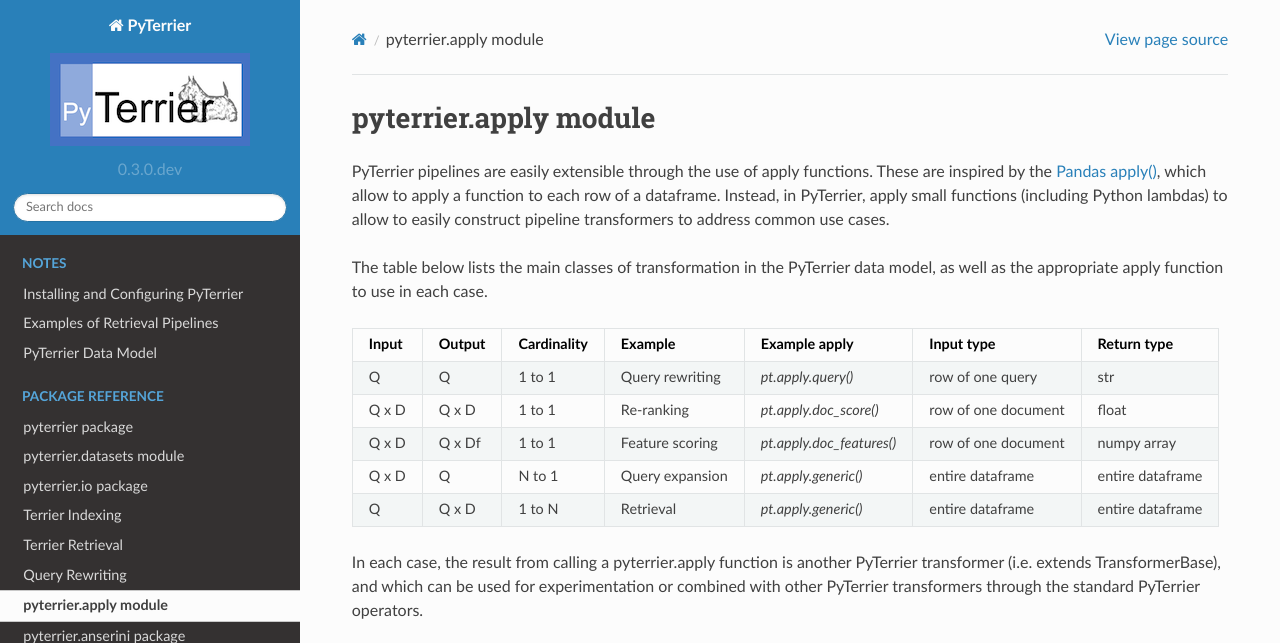
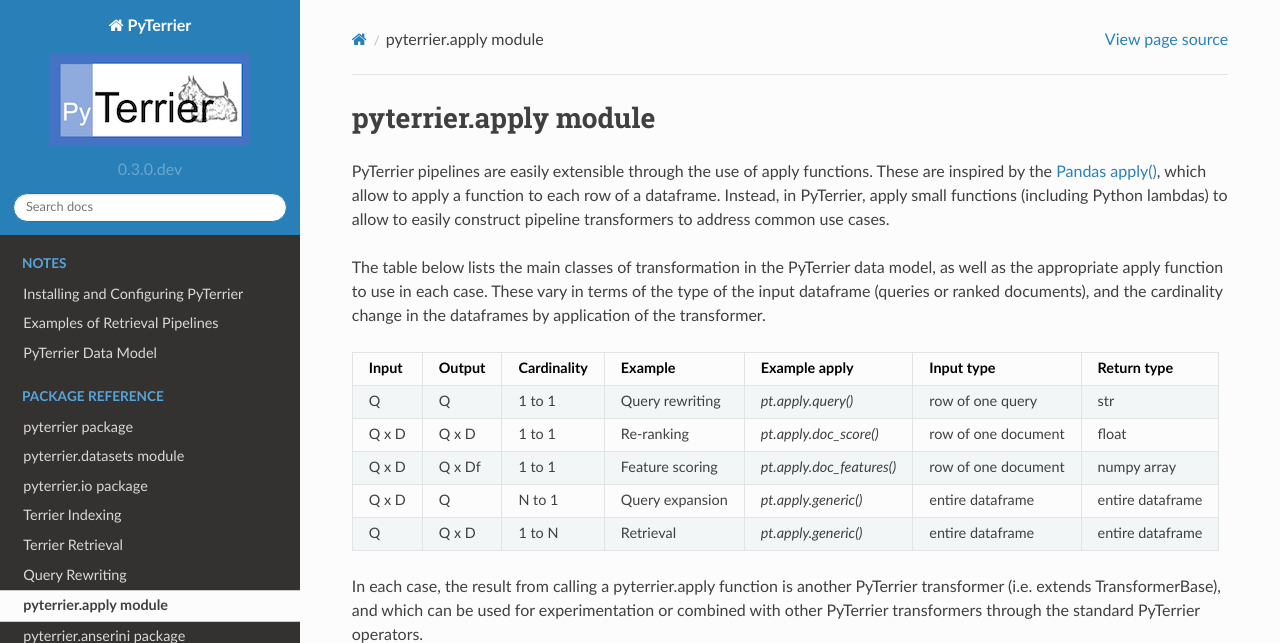
Before and after one commit to terrier-org/pyterrier, a Sphinx documentation site: the page built from docs/modules/apply.rst, in a window 1280 px wide and 960 px high, cut to the strip 0-643 px from the top of the window. Built offline with Sphinx 7.4.7 and the Read the Docs theme 2.0.0, drawn with Linux system fonts in a browser that asks for light colours; pages that are not in the unit, such as notebooks, are missing from menus; the version number is read from the project's files by our own code.

Commit message:
documentation updates

```diff
--- a/docs/modules/apply.rst
+++ b/docs/modules/apply.rst
@@ -2,13 +2,15 @@
 --------------------------
 
 PyTerrier pipelines are easily extensible through the use of apply functions.
-These are inspired by the `Pandas apply() <https://pandas.pydata.org/pandas-docs/stable/reference/api/pandas.DataFrame.apply.html>`_, which allow
-to apply a function to each row of a dataframe. Instead, in PyTerrier, apply
-small functions (including Python lambdas) to allow to easily construct
+These are inspired by the `Pandas apply() <https://pandas.pydata.org/pandas-docs/stable/reference/api/pandas.DataFrame.apply.html>`_,
+which allow to apply a function to each row of a dataframe. Instead, in PyTerrier,
+apply small functions (including Python lambdas) to allow to easily construct
 pipeline transformers to address common use cases.
 
 The table below lists the main classes of transformation in the PyTerrier data
-model, as well as the appropriate apply function to use in each case.
+model, as well as the appropriate apply function to use in each case. These vary
+in terms of the type of the input dataframe (queries or ranked documents), and
+the cardinality change in the dataframes by application of the transformer.
 
 +-------+---------+-------------+------------------+---------------------------+----------------------+------------------+
 + Input | Output  | Cardinality | Example          | Example apply             | Input type           | Return type      |
```
